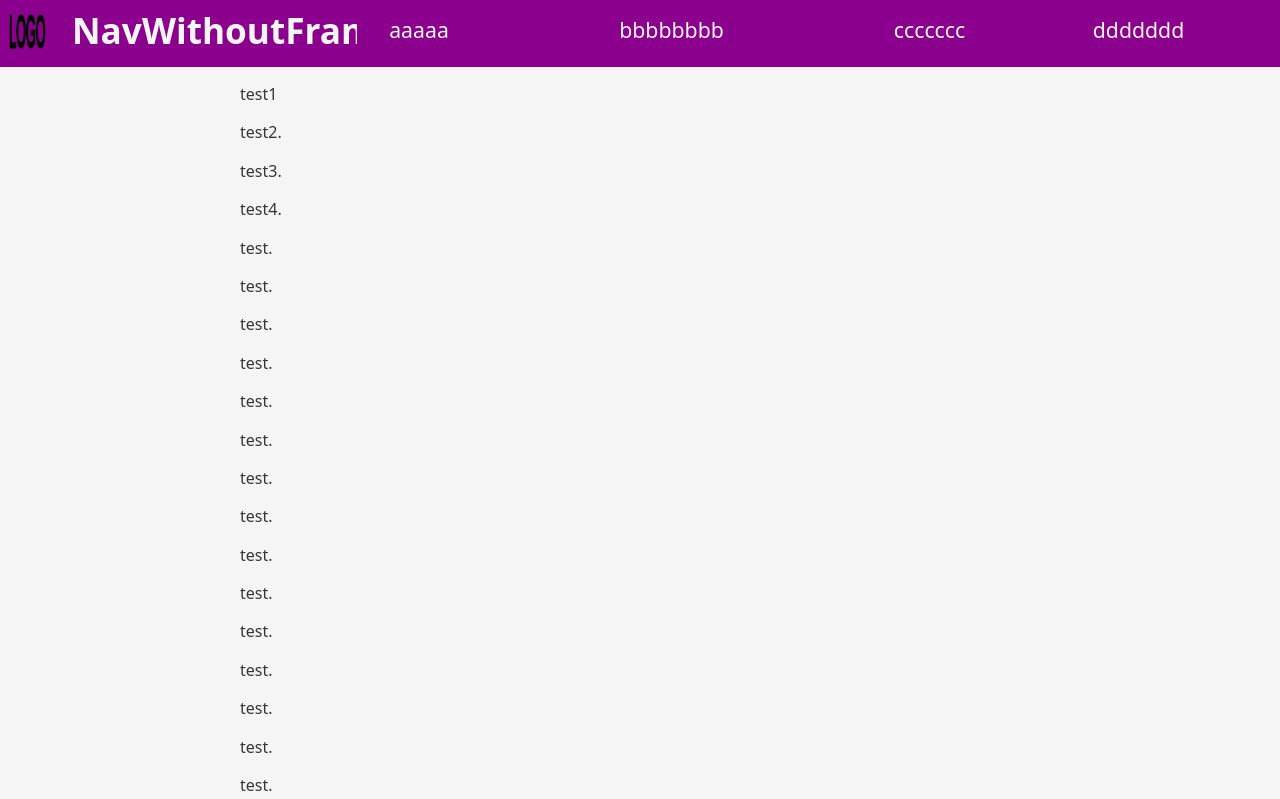
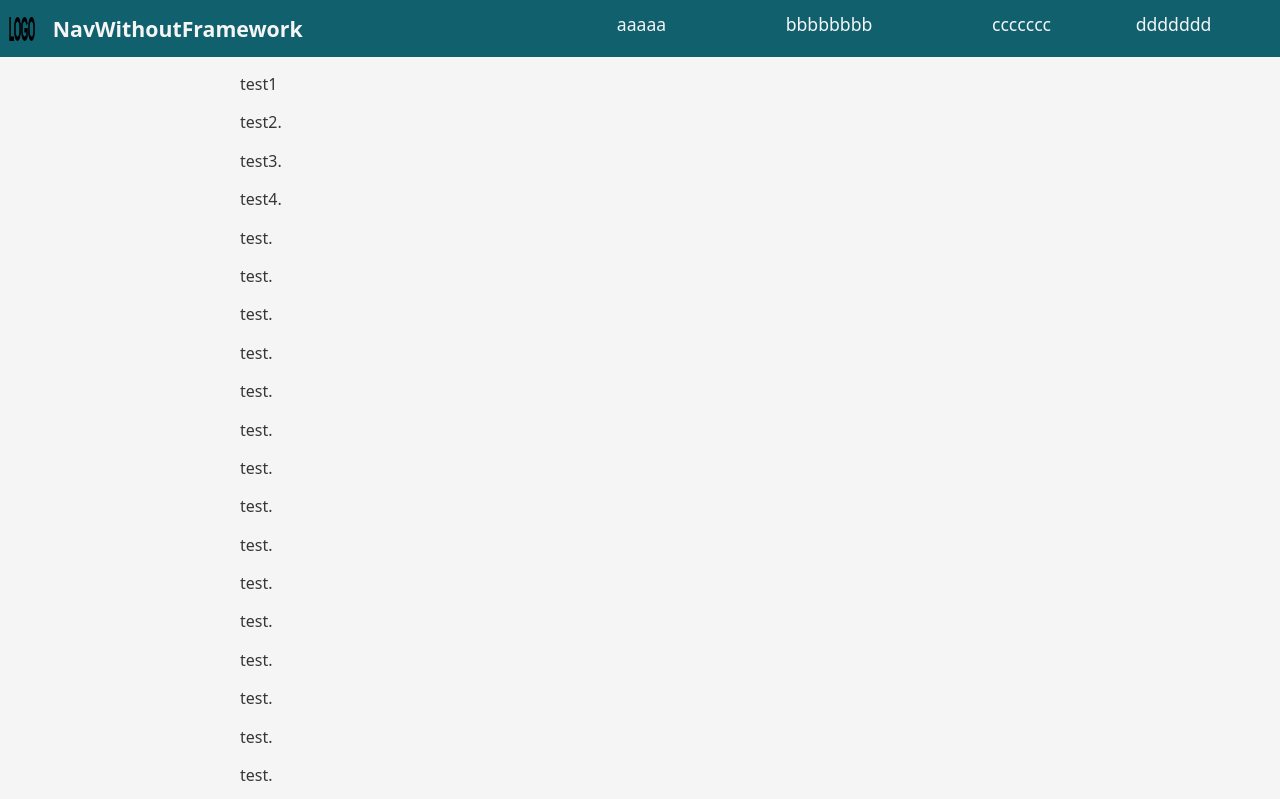
Before and after one commit to UmemotoCtrl/NavWithoutFramework, a plain HTML site: page index.html in a window 1280 px wide. Shown: the top 799 px of the page. Drawn offline with Linux system fonts and the light colour scheme.

Commit message:
no message

```diff
--- a/index.html
+++ b/index.html
@@ -10,6 +10,7 @@
   <link rel="stylesheet" href="css/style.css" />
   <style>
     /* div {
+      color: rgb(65, 147, 102);
       color: rgb(154, 18, 154);
     } */
   </style>
@@ -18,17 +19,41 @@
   <script defer>
     window.onload = function() {
       // window.navbarWoFw.mobile = true;
-      window.navbarWoFw.config.srcHamb = '/img/hamburger.svg',
-      window.navbarWoFw.config.srcCross = '/img/cross.svg',
-      // window.navbarWoFw.config.colors = ['whitesmoke', 'mediumseagreen', 'rgb(123, 211, 163)'];
-      window.navbarWoFw.config.colors = ['whitesmoke', '#8B008C', 'rgb(154, 18, 154)'];
-      window.navbarWoFw.create('NavBar', `<ul>
+      var config = window.navbarWoFw.config;
+      config.srcHamb = '/img/hamburger.svg',
+      config.srcCross = '/img/cross.svg',
+      // config.cssRootProperties['--NavWoFwBackgroundColor'] = 'rgb(65, 147, 102)';
+      // config.cssRootProperties['--NavWoFwFocusedColor'] = 'mediumseagreen';
+      // config.cssRootProperties['--NavWoFwTextColor'] = 'black';
+      // config.cssRootProperties['--NavWoFwBackgroundColor'] = 'whitesmoke';
+      // config.cssRootProperties['--NavWoFwFocusedColor'] = 'gray';
+      // config.cssRootProperties['--NavWoFwFontSize'] = '1rem';
+      // config.cssRootProperties['--NavWoFwLiPaddingDesktop'] = '0.5rem 0.2rem';
+      // window.navbarWoFw.config.cssRootProperties = {
+      //   '--NavWoFwTextColor': 'whitesmoke',
+      //   '--NavWoFwBackgroundColor': '#8B008C',
+      //   '--NavWoFwFocusedColor': 'rgb(154, 18, 154)',
+      //   '--NavWoFwFontSize': '1.2rem',
+      //   '--NavWoFwIconHeight': '3rem',
+  		// 	'--NavWoFwLiPaddingDesktop': '0.75rem 0.5rem'
+      // };
+      // window.navbarWoFw.config.navCSSForMobile = '';
+      // window.navbarWoFw.config.contentsCSSForMobile = '';
+      // window.navbarWoFw.config.navCSSForDesktop = '';
+      // window.navbarWoFw.config.contentsCSSForDesktop = `
+      //   #NavWoFwHamburger > label,
+      //   #NavWoFwHamburger > img,
+      //   #NavWoFwHamburger > input {
+      //     display: none;
+			// }`;
+    window.navbarWoFw.create('NavBar', `<ul>
         <li><a href="#1">aaaaa</a></li>
         <li><a href="#2">bbbbbbbb</a><ul><li><a href="#">aaaaaa111111111111111111bb</a></li><li><a href="#">2</a></li><li><a href="#">111111111111111111</a></li><li><a href="#">2</a></li><li><a href="#">111111111111111111</a></li><li><a href="#">2</a></li><li><a href="#">111111111111111111</a></li><li><a href="#">2</a></li></ul></li>
         <li><a href="#3">ccccccc</a></li>
         <li>ddddddd<ul><li><a href="#4">111111111111111111</a></li><li><a href="#">2</a></li></ul></li>
         </ul>`);
       window.navbarWoFw.addH1('NavWithoutFramework');
+      // window.navbarWoFw.elements.NavWoFwH1.style.fontSize = '1.5rem';
       window.navbarWoFw.addImg('/img/logo.svg', 'logo');
       // window.navbarWoFw.addImg(src); // not implemented
       // window.navbarWoFw.addDiv(src); // not implemented
@@ -46,7 +71,7 @@
 </head>
 <body>
 <nav id="NavBar"></nav>
-<div id="article">
+<main id="article">
   <p>test1</p>
   <p>test2.</p>
   <p>test3.</p>
@@ -94,8 +119,10 @@
   <p>test.</p>
   <p>test.</p>
   <p>test.</p>
-</div>
+</main>
 <hr />
-<p>Copyright (c) 2020 Kazuki Umemoto</p>
+<footer>
+  <p>Copyright (c) 2020 Kazuki Umemoto</p>
+</footer>
 </body>
 </html>
--- a/js/navwofw.js
+++ b/js/navwofw.js
@@ -8,7 +8,14 @@
 		mobileMatchRegExp: new RegExp("iPhone|Android.+Mobile"),
 		srcHamb: 'https://cdn.jsdelivr.net/gh/UmemotoCtrl/NavWithoutFramework@0.01/img/hamburger.svg',
 		srcCross: 'https://cdn.jsdelivr.net/gh/UmemotoCtrl/NavWithoutFramework@0.01/img/cross.svg',
-		colors: ['whitesmoke', '#10606D', '#008082'],
+		cssRootProperties: {
+			'--NavWoFwTextColor': 'whitesmoke',
+			'--NavWoFwBackgroundColor': '#10606D',
+			'--NavWoFwFocusedColor': '#008082',
+			'--NavWoFwFontSize': '1.1rem',
+			'--NavWoFwIconHeight': '3rem',
+			'--NavWoFwLiPaddingDesktop': '0.75rem 0.5rem'
+		},
 		topMargin: 16,	// unit, px
 		navCSSForMobile: `
 			position: fixed; top: 0; left: 0;
@@ -25,9 +32,9 @@
 		contentsCSSForMobile: `
 			img#NavWoFwImg {
 				display: block;
-				margin: auto 0.5rem;
+				margin: auto 0 auto 0.5rem;
 				// width: 2.5rem;
-				height: 2.5rem;
+				height: calc(var(--NavWoFwIconHeight)*0.6);
 			}
 			h1#NavWoFwH1 {
 				font-size: 1rem;
@@ -53,8 +60,8 @@
 			#NavWoFwHamburger > label > img {
 				display: block;
 				margin: auto 0 auto auto;
-				width: 3rem;
-				height: 3rem;
+				width: var(--NavWoFwIconHeight);
+				height: var(--NavWoFwIconHeight);
 			}
 			#NavWoFwHamburger > input {
 				display: none;
@@ -64,7 +71,7 @@
 				margin: 0;
 				list-style-type: none;
 				background: var(--NavWoFwBackgroundColor);
-				max-width: 3rem;
+				max-width: var(--NavWoFwIconWidth);
 			}
 			#NavWoFwHamburger > ul ul {
 				padding: 0;
@@ -116,16 +123,17 @@
 			}
 			img#NavWoFwImg {
 				display: block;
-				margin: auto 0.5rem;
-				// width: 2.5rem;
-				height: 2.5rem;
+				margin: auto 0 auto 0.5rem;
+				// padding: 0.5rem;
+				height: calc(var(--NavWoFwIconHeight)*0.6);
 			}
 			h1#NavWoFwH1 {
 				overflow: hidden;
-				// margin: auto 1rem;
-				margin-left: 1rem;
+				margin: auto 0 auto 1rem;
+				// margin-left: 1rem;
 				padding: 0;
 				color: var(--NavWoFwTextColor);
+				font-size: 1.33rem;
 			}
 			div#NavWoFwHamburger {
 				margin: auto 0 auto auto;
@@ -136,13 +144,13 @@
 				text-align: center;
 				display: flex;
 				list-style-type: none;
-				margin: 0;
+				margin: auto 0;
 				padding: 0;
-				font-size: 1.33rem;
+				font-size: var(--NavWoFwFontSize);
 			}
 			ul#NavWoFwMenu li {
 				margin: 0;
-				padding: 0.7rem 1rem;
+				padding: var(--NavWoFwLiPaddingDesktop);
 				// transition-property: max-height padding background;
 				transition-property: all;
 				transition-duration: .2s;
@@ -155,7 +163,7 @@
 				list-style-type: none;
 				margin: 0.5rem 0 0 0;
 				padding: 0;
-				font-size: 1.33rem;
+				font-size: var(--NavWoFwFontSize);
 			}
 			// ul#NavWoFwMenu ul:before {
 			// 	display: inline;
@@ -173,7 +181,7 @@
 			ul#NavWoFwMenu li:hover > ul > li {
 				max-height: 10rem;
 				// overflow: visible;
-				padding: 0.7rem 1rem;
+				padding: var(--NavWoFwLiPaddingDesktop);
 			}
 			ul#NavWoFwMenu ul li:hover {
 				background: var(--NavWoFwBackgroundColor);
@@ -187,11 +195,6 @@
 	window.navbarWoFw = {
 		config: initConfig,
 		mobile: false,
-		cssRootProperties: {
-			'--NavWoFwTextColor': null,
-			'--NavWoFwBackgroundColor': null,
-			'--NavWoFwFocusedColor': null
-		},
 		ids: {
 			NavWoFw: null,
 			NavWoFwHamburger: 'NavWoFwHamburger',
@@ -237,7 +240,21 @@
 			}
 		},
 		render: function () {
+			// Add properties as css :root variable
+			var keys = Object.keys(this.config.cssRootProperties);
+			for (let ii = 0; ii < (keys||[]).length; ii++) {
+				document.documentElement.style.setProperty(keys[ii], this.config.cssRootProperties[keys[ii]]);
+				// .style.getPropertyValue('--a')
+			}
+
 			var style = document.createElement("style");
+			this.mobile = navigator.userAgent.match(this.config.mobileMatchRegExp) || this.mobile;
+			if ( this.mobile ) {
+				this.elements.NavWoFw.onmouseleave = function() {window.navbarWoFw.setHamburgerMenu(false)};
+				this.css = `nav#${this.ids.NavWoFw} {${this.config.navCSSForMobile}}${this.config.contentsCSSForMobile}`;
+			} else {
+				this.css = `nav#${this.ids.NavWoFw} {${this.config.navCSSForDesktop}}${this.config.contentsCSSForDesktop}`;
+			}
 			style.innerHTML = this.css;
 			document.getElementsByTagName("head")[0].appendChild(style);
 
@@ -269,14 +286,6 @@
 			document.getElementsByTagName('body')[0].style.marginTop = this.elements.NavWoFw.clientHeight+this.config.topMargin+'px';
 		},
 		create: function ( argID, argList ) {
-			// Add properties as css :root variable
-			var keys = Object.keys(this.cssRootProperties);
-			for (let ii = 0; ii < (keys||[]).length; ii++) {
-				this.cssRootProperties[keys[ii]] = this.config.colors[ii];
-				document.documentElement.style.setProperty(keys[ii], this.cssRootProperties[keys[ii]]);
-				// .style.getPropertyValue('--a')
-			}
-
 			this.elements.NavWoFw = document.getElementById(argID);
 			this.ids.NavWoFw = argID;
 
@@ -295,14 +304,6 @@
 			this.elements.NavWoFwHamburger = NavWoFwHamburger;
 
 			this.elements.NavWoFwMenu = NavWoFwMenu;
-
-			this.mobile = navigator.userAgent.match(this.config.mobileMatchRegExp) || this.mobile;
-			if ( this.mobile ) {
-				this.elements.NavWoFw.onmouseleave = function() {window.navbarWoFw.setHamburgerMenu(false)};
-				this.css = `nav#${this.ids.NavWoFw} {${this.config.navCSSForMobile}}${this.config.contentsCSSForMobile}`;
-			} else {
-				this.css = `nav#${this.ids.NavWoFw} {${this.config.navCSSForDesktop}}${this.config.contentsCSSForDesktop}`;
-			}
 		}
 	};
 })();
```
